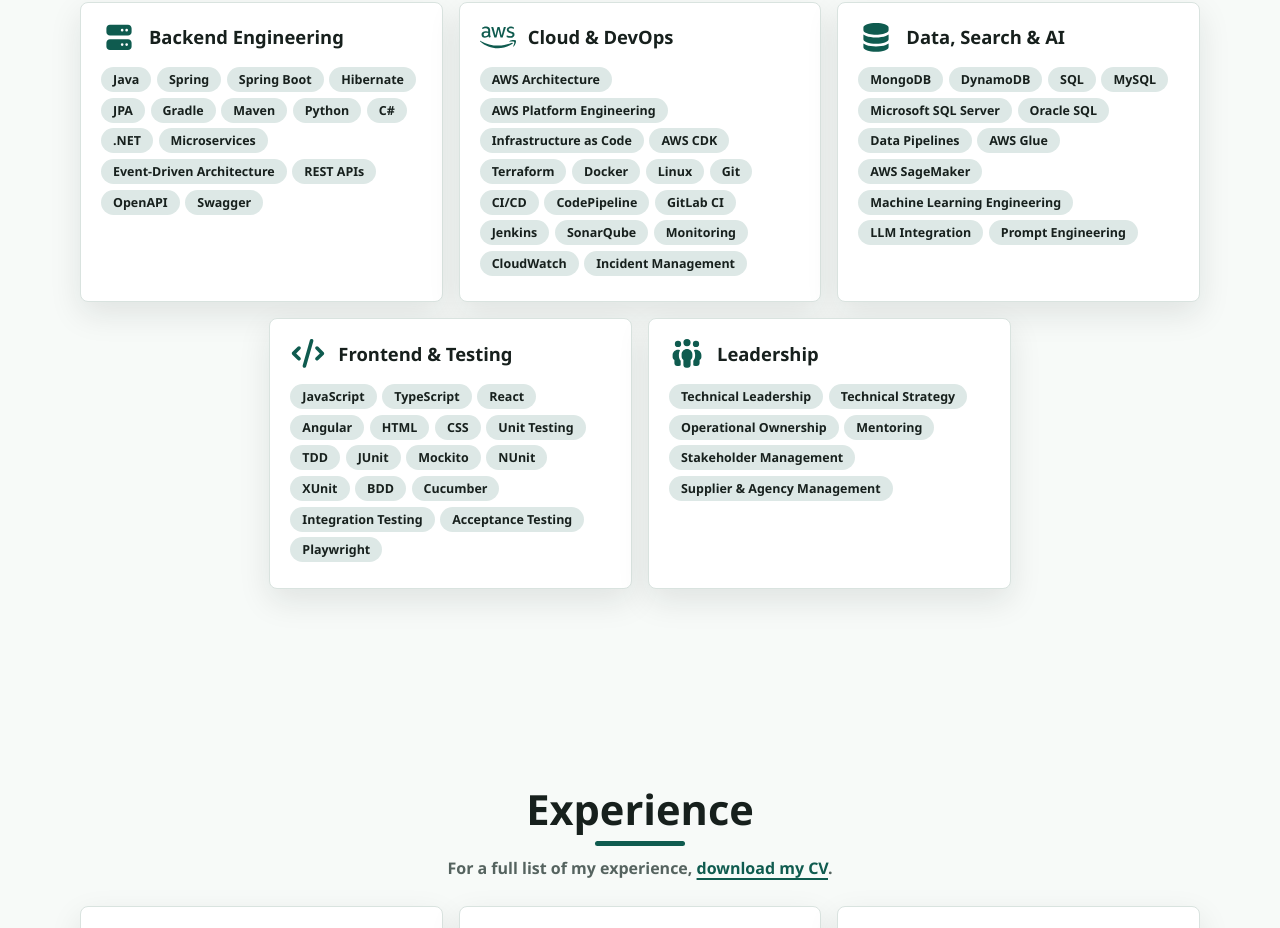
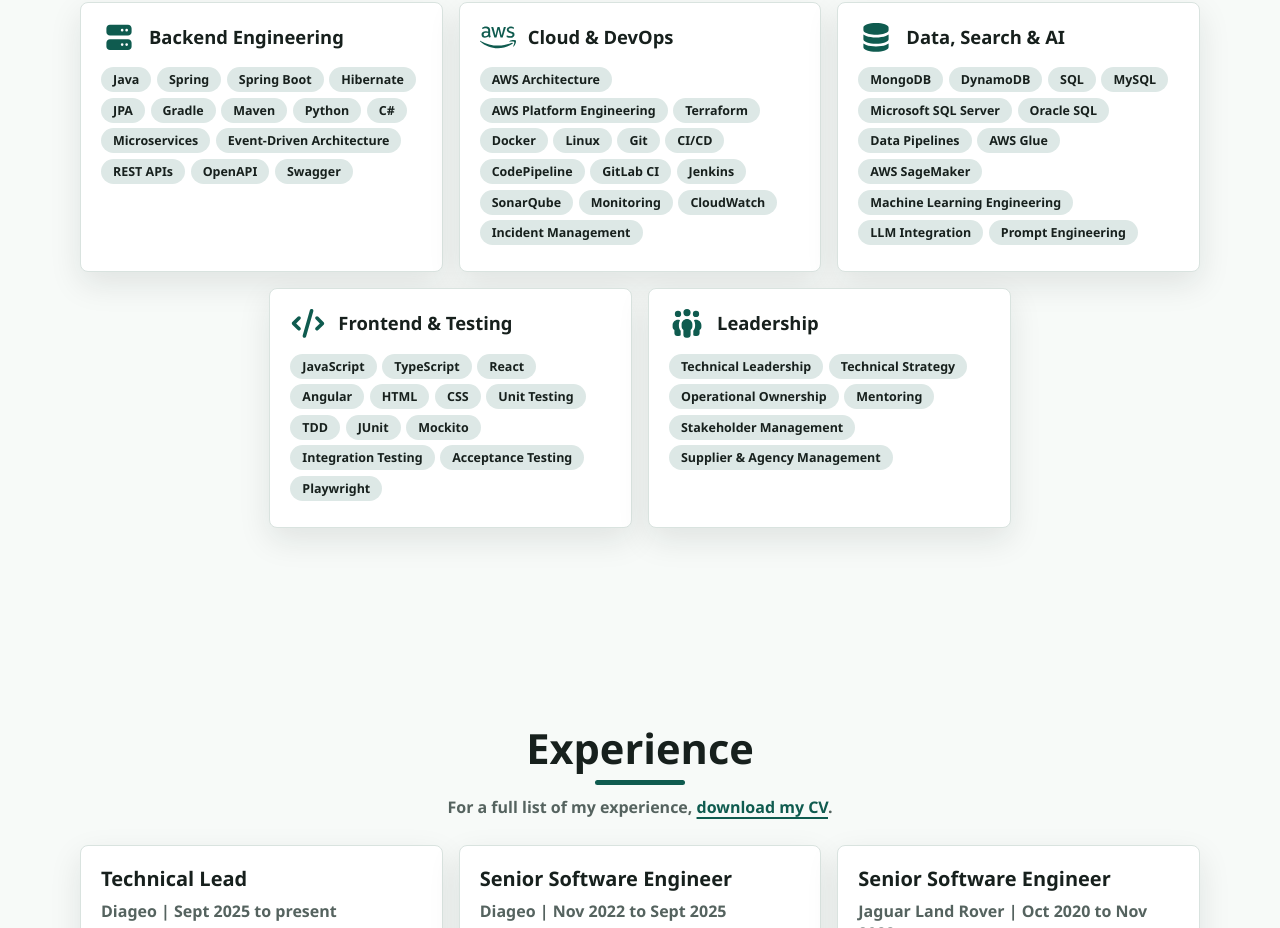
Before and after one commit to RossCarterr/rosscarterr.github.io, a React (Vite) app: page / in a window 1280 px wide. Shown: the part 1492-2420 px from the top of the page. Built offline with nearby package versions, Linux system fonts and the light colour scheme.

Commit message:
Refine skills and updated links

```diff
--- a/src/data/links.ts
+++ b/src/data/links.ts
@@ -2,5 +2,5 @@
     cv: "https://github.com/RossCarterr/CV/raw/main/Ross'_CV.pdf",
     github: "https://github.com/RossCarterr",
     linkedin: "https://www.linkedin.com/in/ross-carterr",
-    email: "mailto:ross29.8@hotmail.com",
+    email: "mailto:ross@rosscarterr.com",
 } as const;
--- a/src/data/skills.ts
+++ b/src/data/skills.ts
@@ -14,7 +14,6 @@
             "Maven",
             "Python",
             "C#",
-            ".NET",
             "Microservices",
             "Event-Driven Architecture",
             "REST APIs",
@@ -28,8 +27,6 @@
         tags: [
             "AWS Architecture",
             "AWS Platform Engineering",
-            "Infrastructure as Code",
-            "AWS CDK",
             "Terraform",
             "Docker",
             "Linux",
@@ -76,10 +73,6 @@
             "TDD",
             "JUnit",
             "Mockito",
-            "NUnit",
-            "XUnit",
-            "BDD",
-            "Cucumber",
             "Integration Testing",
             "Acceptance Testing",
             "Playwright",
```
